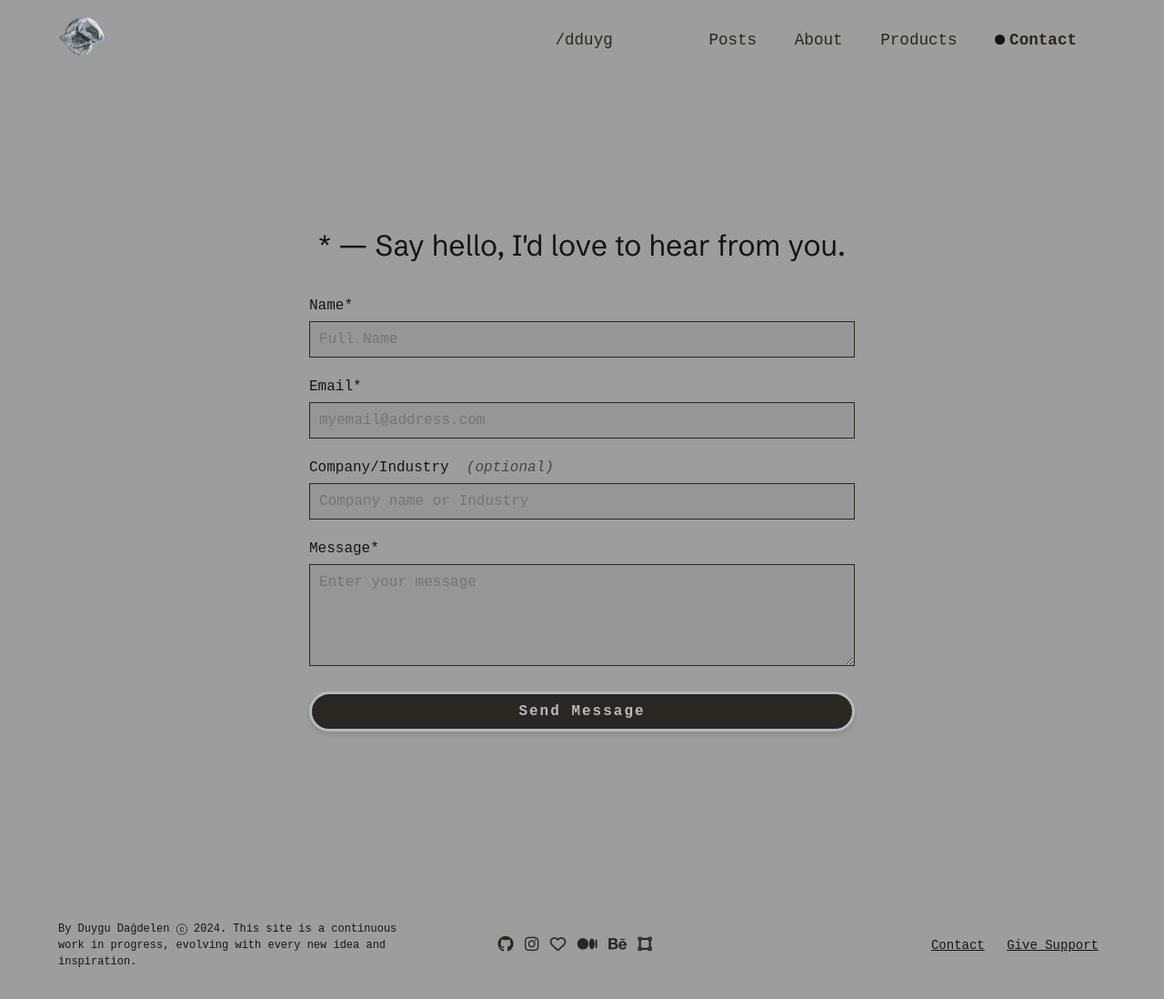
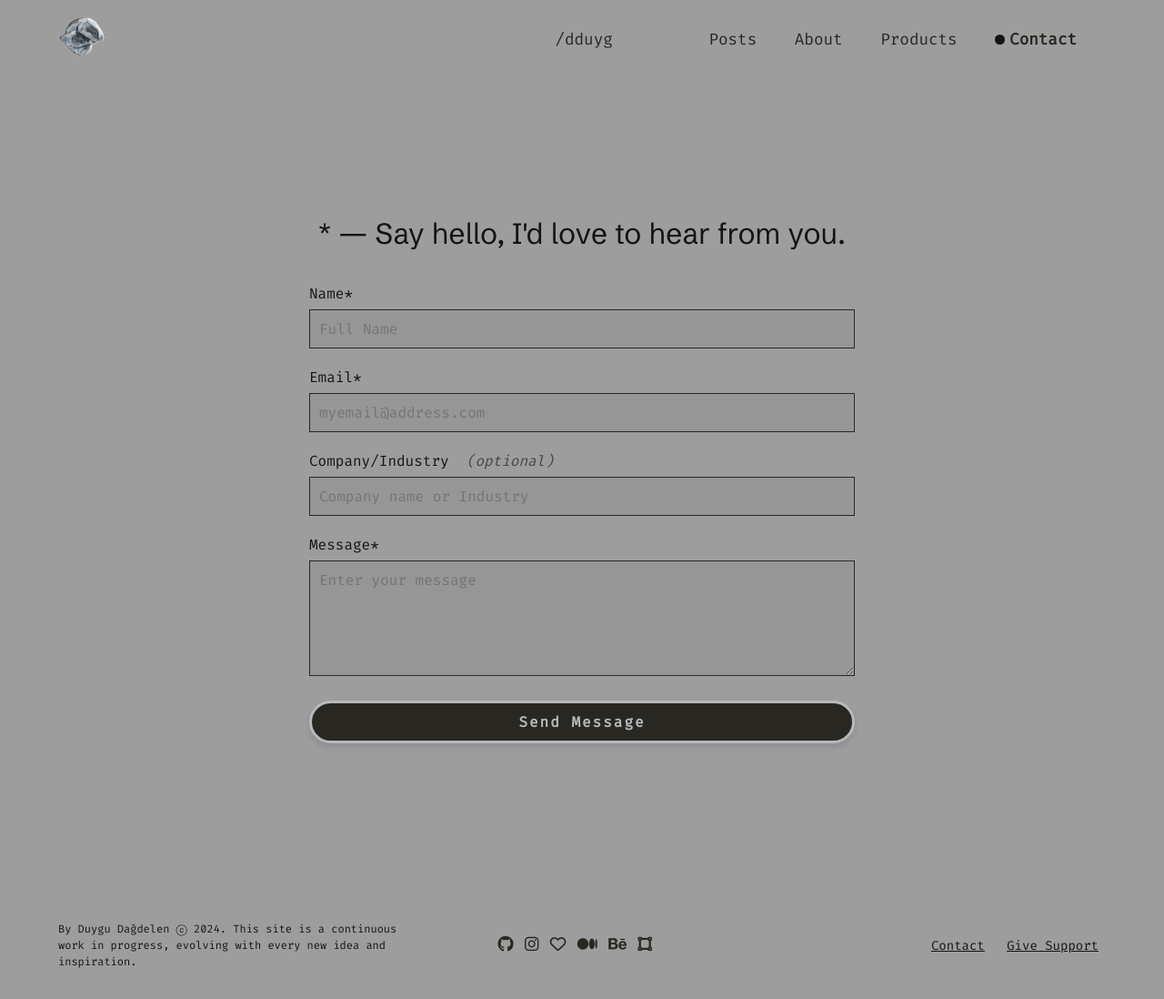
Before and after one commit to dduyg/duuuy, a Jekyll site: the page built from contact.html, in a window 1280 px wide. Shown: the whole page at 91% size. Built offline with Jekyll 4.4.1, drawn with Linux system fonts in a browser that asks for light colours; nearby versions of some CDN libraries.

Commit message:
Update main.css

```diff
--- a/assets/main.css
+++ b/assets/main.css
@@ -4,7 +4,7 @@
   --marker: #E0D7CE;
   --back: #9D9D9D;
   --main-font: "Schibsted Grotesk", sans-serif;
-  --mono-font: "Source Code Pro", monospace;
+  --mono-font: "Fira Code", monospace;
 }
 
 html, body {
```
